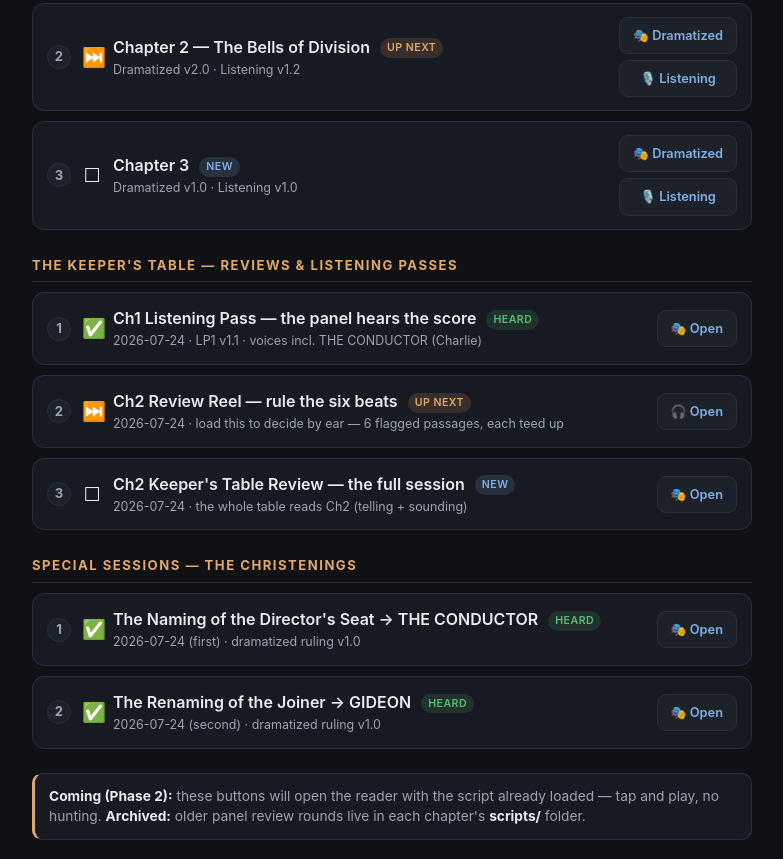
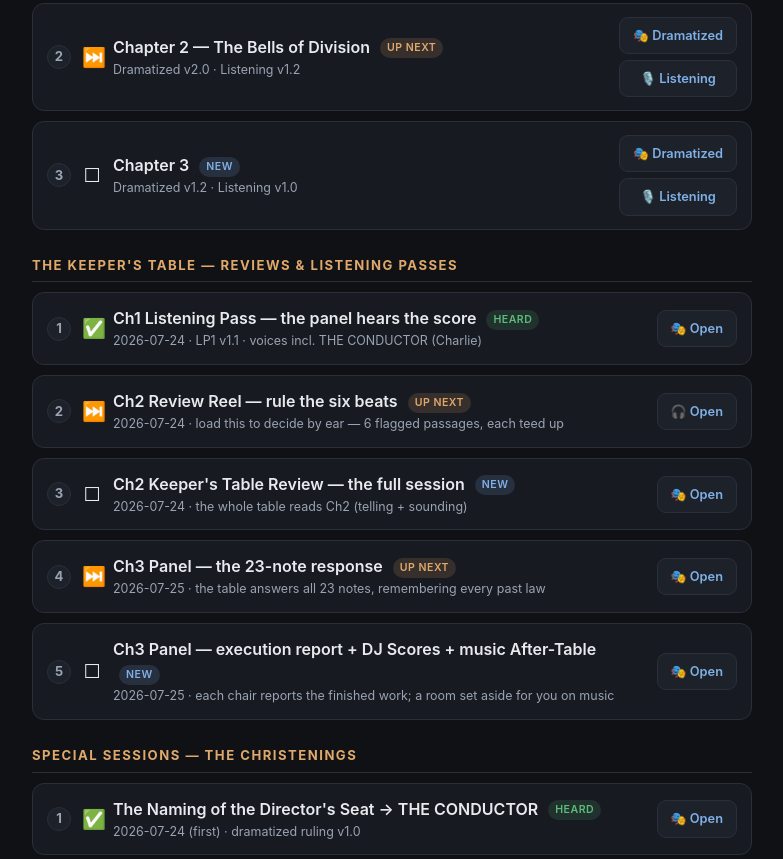
Before and after one commit to kinfolk-netizen/voice-reader-app, a website: page public/queue.html in a window 1280 px wide. Shown: the part 422-1281 px from the top of the page, without its empty margins (248-1031 px from the left). Drawn offline with Linux system fonts and the light colour scheme.

Commit message:
queue: Ch3 v1.2 dramatized + the two new Ch3 panel sessions

```diff
--- a/public/queue.html
+++ b/public/queue.html
@@ -100,10 +100,10 @@
     <div class="status">☐</div>
     <div class="body">
       <p class="title">Chapter 3 <span class="pill p-new">New</span></p>
-      <p class="meta">Dramatized v1.0 · Listening v1.0</p>
+      <p class="meta">Dramatized v1.2 · Listening v1.0</p>
     </div>
     <div class="btns">
-      <a class="open" href="https://drive.google.com/file/d/1cJ0mgqSqSF3kwHbAZCM0Q2BCf2Ja1Y9L/view" target="_blank" rel="noopener">🎭 Dramatized</a>
+      <a class="open" href="https://drive.google.com/file/d/1Z1XJaUDxywsx9eu6Or0e3LPJMcc600bq/view" target="_blank" rel="noopener">🎭 Dramatized</a>
       <a class="open" href="https://drive.google.com/file/d/1FT91q3LbGz1N9WRgcttAoe8U1QTrV8yU/view" target="_blank" rel="noopener">🎙️ Listening</a>
     </div>
   </div>
@@ -140,6 +140,26 @@
     <a class="open solo" href="https://drive.google.com/file/d/1oHAorWvg8TlUXNd2rCq3Crpi0Vi-5Bl4/view" target="_blank" rel="noopener">🎭 Open</a>
   </div>
 
+  <div class="item">
+    <div class="seq">4</div>
+    <div class="status">⏭️</div>
+    <div class="body">
+      <p class="title">Ch3 Panel — the 23-note response <span class="pill p-next">Up next</span></p>
+      <p class="meta">2026-07-25 · the table answers all 23 notes, remembering every past law</p>
+    </div>
+    <a class="open solo" href="https://drive.google.com/file/d/1vZGYGhT51yxZORJkCRWVDL9YyjGQmgkM/view" target="_blank" rel="noopener">🎭 Open</a>
+  </div>
+
+  <div class="item">
+    <div class="seq">5</div>
+    <div class="status">☐</div>
+    <div class="body">
+      <p class="title">Ch3 Panel — execution report + DJ Scores + music After-Table <span class="pill p-new">New</span></p>
+      <p class="meta">2026-07-25 · each chair reports the finished work; a room set aside for you on music</p>
+    </div>
+    <a class="open solo" href="https://drive.google.com/file/d/1MQ921cedxCxgSqUrxZbankGfZl6aLg1o/view" target="_blank" rel="noopener">🎭 Open</a>
+  </div>
+
   <h2>Special Sessions — the christenings</h2>
 
   <div class="item">
```
